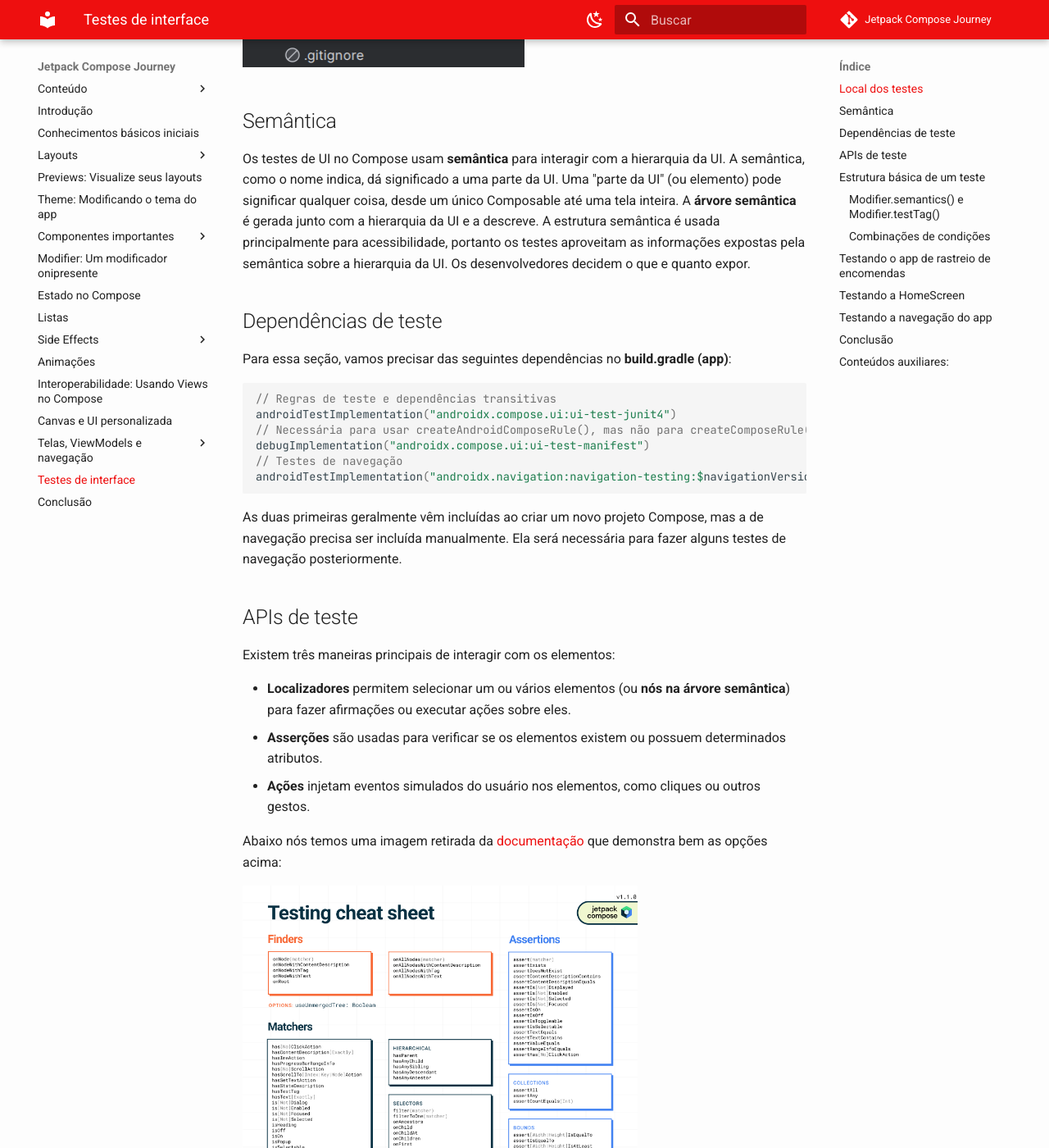
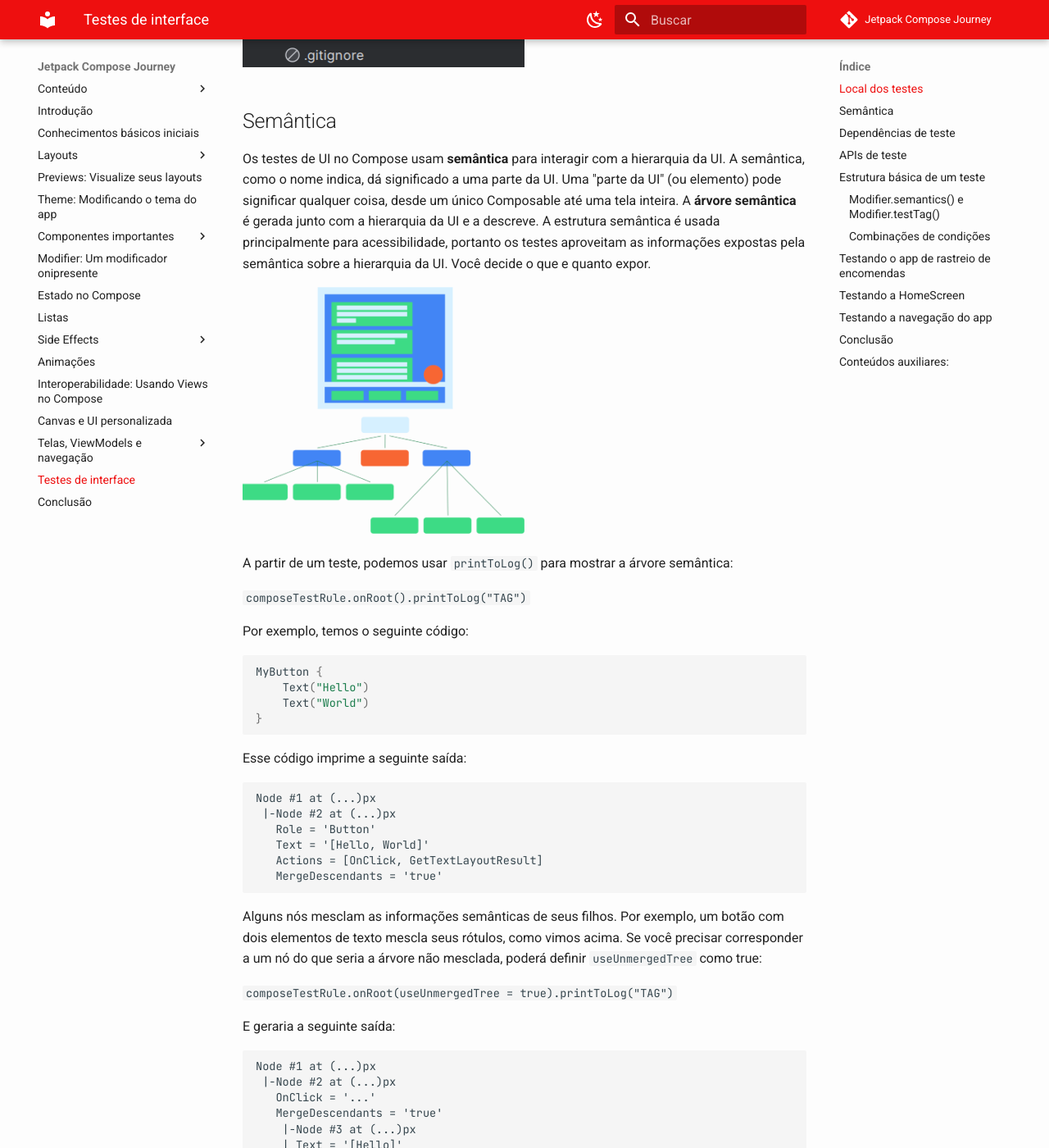
Before and after one commit to jsericksk/Jetpack-Compose-Journey, an MkDocs documentation site: the page built from docs/testing.md, in a window 1280 px wide and 1400 px high, scrolled down 619 px. Shown: the whole window at 82% size. Built offline with MkDocs 1.6.1 and Material for MkDocs 9.7.7, drawn with Linux system fonts in a browser that asks for light colours; emoji names are drawn with the system emoji font; comment, search, counter and statistics services are not loaded; some of the changed text lies outside the part shown.

Commit message:
testing.md atualizado

````diff
--- a/docs/testing.md
+++ b/docs/testing.md
@@ -10,7 +10,50 @@
 
 ## Semântica
 
-Os testes de UI no Compose usam **semântica** para interagir com a hierarquia da UI. A semântica, como o nome indica, dá significado a uma parte da UI. Uma "parte da UI" (ou elemento) pode significar qualquer coisa, desde um único Composable até uma tela inteira. A **árvore semântica** é gerada junto com a hierarquia da UI e a descreve. A estrutura semântica é usada principalmente para acessibilidade, portanto os testes aproveitam as informações expostas pela semântica sobre a hierarquia da UI. Os desenvolvedores decidem o que e quanto expor.
+Os testes de UI no Compose usam **semântica** para interagir com a hierarquia da UI. A semântica, como o nome indica, dá significado a uma parte da UI. Uma "parte da UI" (ou elemento) pode significar qualquer coisa, desde um único Composable até uma tela inteira. A **árvore semântica** é gerada junto com a hierarquia da UI e a descreve. A estrutura semântica é usada principalmente para acessibilidade, portanto os testes aproveitam as informações expostas pela semântica sobre a hierarquia da UI. Você decide o que e quanto expor.
+
+<img src="../testing/img-02.png" alt="Semântica" width="50%" height="30%"/>
+
+A partir de um teste, podemos usar ```printToLog()``` para mostrar a árvore semântica:
+
+```composeTestRule.onRoot().printToLog("TAG")```
+
+Por exemplo, temos o seguinte código:
+
+```kotlin
+MyButton {
+    Text("Hello")
+    Text("World")
+}
+```
+
+Esse código imprime a seguinte saída:
+
+```
+Node #1 at (...)px
+ |-Node #2 at (...)px
+   Role = 'Button'
+   Text = '[Hello, World]'
+   Actions = [OnClick, GetTextLayoutResult]
+   MergeDescendants = 'true'
+```
+
+Alguns nós mesclam as informações semânticas de seus filhos. Por exemplo, um botão com dois elementos de texto mescla seus rótulos, como vimos acima. Se você precisar corresponder a um nó do que seria a árvore não mesclada, poderá definir ```useUnmergedTree``` como true:
+
+```composeTestRule.onRoot(useUnmergedTree = true).printToLog("TAG")```
+
+E geraria a seguinte saída:
+
+```
+Node #1 at (...)px
+ |-Node #2 at (...)px
+   OnClick = '...'
+   MergeDescendants = 'true'
+    |-Node #3 at (...)px
+    | Text = '[Hello]'
+    |-Node #5 at (83.0, 86.0, 191.0, 135.0)px
+      Text = '[World]'
+```
 
 ## Dependências de teste
 
@@ -37,7 +80,7 @@
 
 Abaixo nós temos uma imagem retirada da [documentação](https://developer.android.com/jetpack/compose/testing-cheatsheet) que demonstra bem as opções acima:
 
-<img src="../testing/img-02.png" alt="Testing cheatsheet" width="70%" height="40%"/>
+<img src="../testing/img-03.png" alt="Testing cheatsheet" width="70%" height="40%"/>
 
 ## Estrutura básica de um teste
 
@@ -149,7 +192,7 @@
 
 O método **setUp()** será chamado antes de cada teste. Ele é útil para fazer configurações iniciais que os métodos de testes precisam. No código acima, apenas inicializamos as strings que vamos usar ao longo dessa classe para facilitar.
 
-Você deve ter notado que estamos testando a **HomeContent()** e não a **HomeScreen()**. A **HomeScreen()** tem uma dependência com **ViewModel**. Não é o caso do projeto que criamos, mas normalmente **ViewModels** possuem diversas dependências extras, como repositórios, use cases, entre outras. Ao isolar essas duas funções e ter uma função que depende apenas do estado, podemos testar facilmente como o conteúdo da tela reage a diferentes estados. Também não é o caso do projeto que criamos por fins de simplicidade, mas é comum que as telas possuam muitos dados. Testar o estado dela de acordo com os dados passados é bem útil. Como a **HomeContent()** só precisa dos dados (**HomeUiState**), podemos passar os dados que quisermos para fins de testes.
+Você deve ter notado que estamos testando a **HomeContent()** e não a **HomeScreen()**. A **HomeScreen()** tem uma dependência com **ViewModel**. Não é o caso do projeto que criamos, mas normalmente **ViewModels** possuem diversas dependências extras, como repositórios, use cases, entre outras. Ao isolar essas duas funções e ter uma função que depende apenas do estado, podemos testar facilmente como o conteúdo da tela reage a diferentes estados. Também não é o caso do projeto que criamos por fins de simplicidade, mas é comum que as telas possuam muitos dados. Testar o estado dela de acordo com os dados passados é bem útil. Como a **HomeContent()** só precisa do estado (**HomeUiState**), podemos passar os dados que quisermos para fins de testes.
 
 Agora que já criamos e vemos um pouco da explicação do primeiro teste, vamos criar mais 2 testes básicos que verificam se o botão de rastrear está sendo ativado/desativado de acordo com os dados de rastreamento:
 
````
Also changed, not shown: other parts of docs/testing.md (+1 -1 lines), docs/testing/img-02.png, docs/testing/img-03.png (added).
